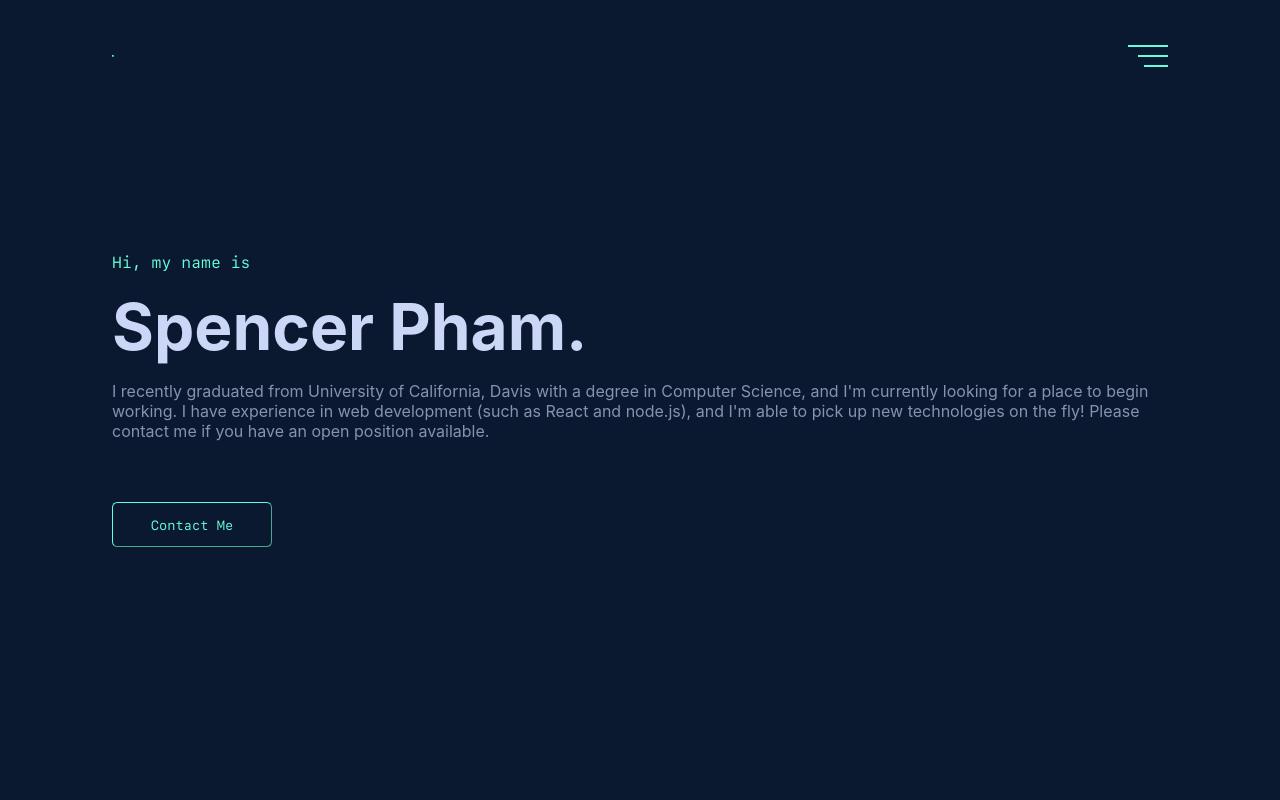
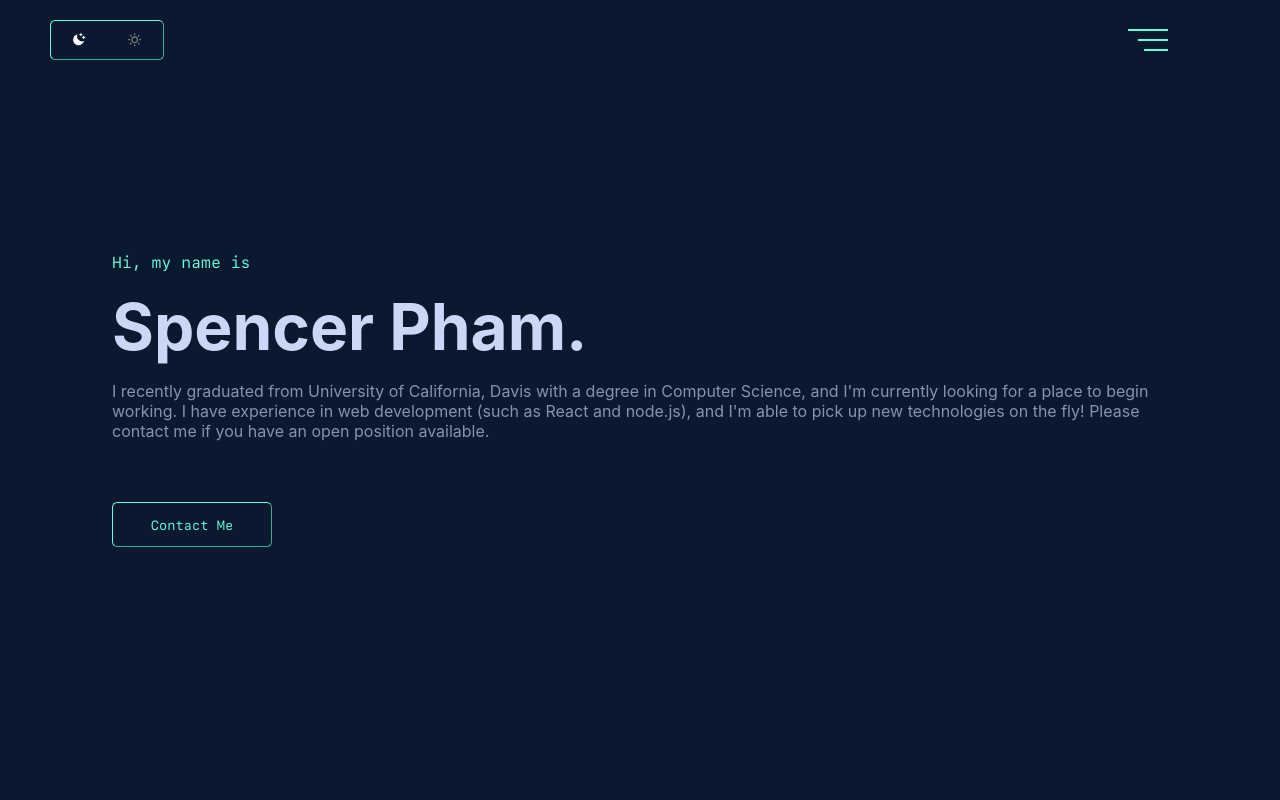
Before and after one commit to slampham/Portfolio, a React (Create React App) app: page / in a window 1280 px wide. Shown: the top 800 px of the page. Built offline with nearby package versions, Linux system fonts and the light colour scheme.

Commit message:
About to refactor nav

```diff
--- a/src/components/Header.js
+++ b/src/components/Header.js
@@ -3,9 +3,9 @@ import styled from 'styled-components'
 import Hamburger from './Hamburger'
 import ThemeToggler from './ThemeToggler'
 
-const StyledDiv = styled.div`
+const StyledDiv = styled.header`
   height: 80px;
-  padding: var(--margin);
+  padding: 20px var(--margin);
   background-color: var(--navy);
 
   position: fixed;
@@ -22,8 +22,8 @@ const StyledDiv = styled.div`
     border-color: var(--green);
   }
 
-  @media (min-width: 500px) {
-    padding: calc(var(--margin) / 2) var(--margin);
+  @media (min-width: 768px) {
+    padding: 20px 50px;
   }
 `;
 
--- a/src/components/Project.js
+++ b/src/components/Project.js
@@ -60,16 +60,16 @@ const StyledProject = styled.div`
     img {
       width: min(60%, 600px);
       height: min(33.75vw, 341px);
-      border-radius: 10px;
+      border-radius: 5px;
     }
 
     figcaption {
       width: 50%;
-      border-radius: 10px;
 
       p {
         background-color: var(--light-navy);
         padding: 1.5em;
+        border-radius: 5px;
       }
     }
   }
--- a/src/components/Projects.js
+++ b/src/components/Projects.js
@@ -16,13 +16,24 @@ const StyledProjects = styled.section`
     ul {
       justify-content: flex-end;
     }
+  }
 
-    @media (min-width: 769px) {
-      display: flex;
+  @media (min-width: 769px) {
+    ${StyledProject} {
+      figcaption {
+        width: 500px;
+      }
 
-      figcaption {
-        right: 0;
-        width: 500px;
+      &:nth-child(odd) {
+        figcaption {
+          right: 0;
+        }
+      }
+
+      &:nth-child(even) {
+        img {
+          align-self: flex-end;
+        }
       }
     }
   }
--- a/src/styles/GlobalStyle.js
+++ b/src/styles/GlobalStyle.js
@@ -17,11 +17,11 @@ const Style = createGlobalStyle`
     --trans-time: 1s;
     --trans-delay: ease-in-out;
 
-    @media (min-width: 500px) {
+    @media (min-width: 425px) {
       --margin: 3rem;
     }
 
-    @media (min-width: 1000px) {
+    @media (min-width: 768px) {
       --margin: 7rem;
     }
   }
```
